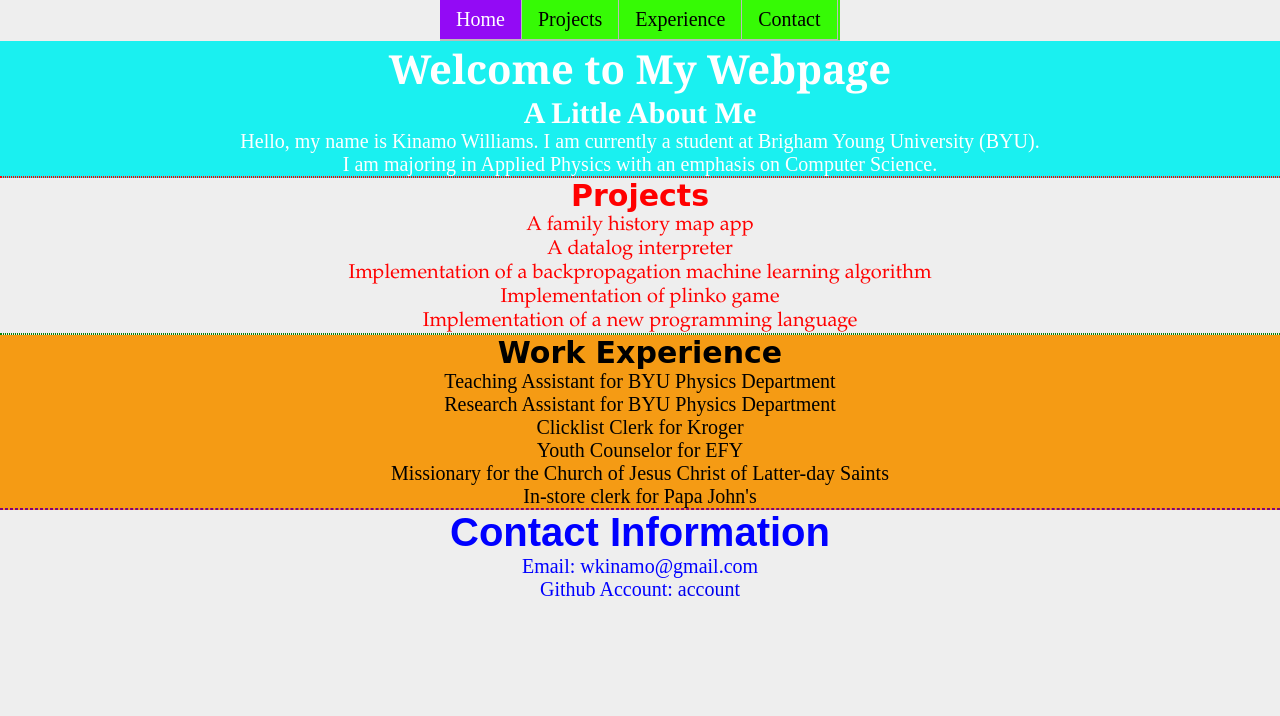
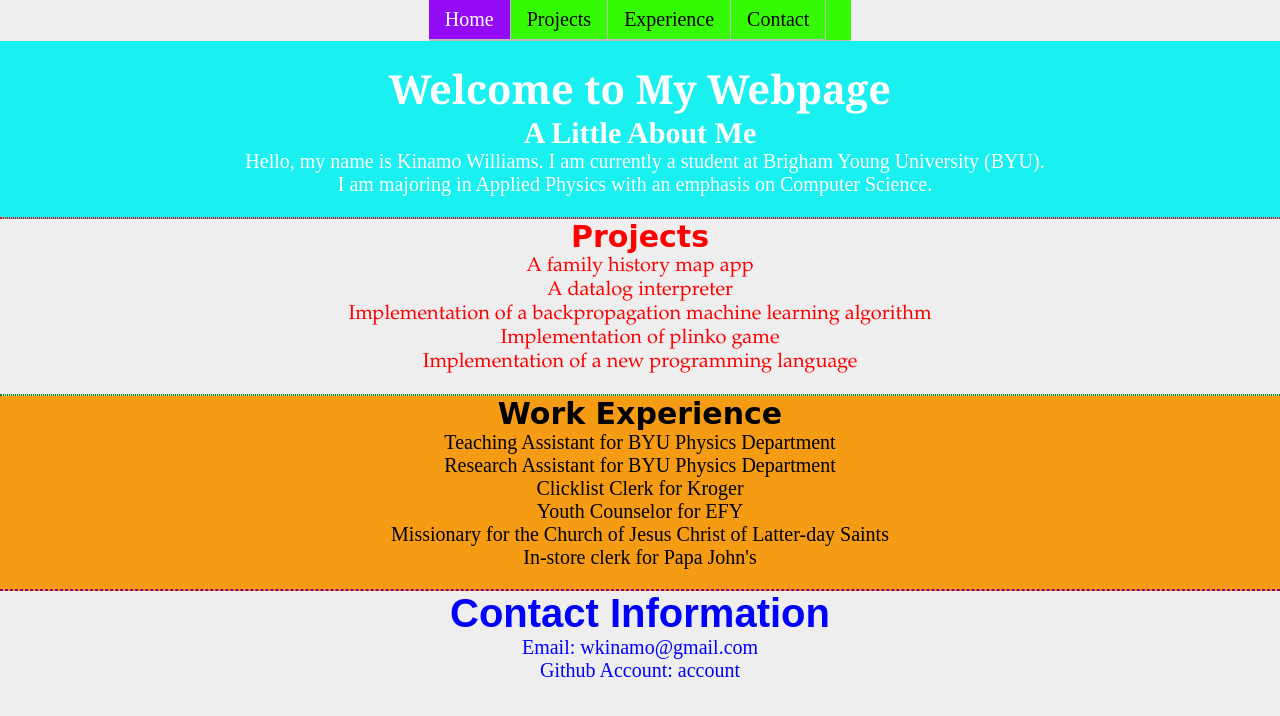
Before and after one commit to jahali25/portfolio, a plain HTML site: page index.html in a window 1280 px wide. Drawn offline with Linux system fonts and the light colour scheme.

Commit message:
Added new some more padding/margins between the different sections

```diff
--- a/index.html
+++ b/index.html
@@ -21,6 +21,8 @@
      <p>Hello, my name is Kinamo Williams. I am currently a student at Brigham
      Young University (BYU).</br> I am majoring in Applied Physics with an emphasis on
      Computer Science.</p>
+
+     <div style='padding-top: 1px'></div>  <!-- Add this -->
 
      <hr/>
    </div>
--- a/styles.css
+++ b/styles.css
@@ -24,7 +24,7 @@ body {
 }
 #navbar {
   text-align: center;
-  width: 31.25%;
+  width: 33%;
   margin: 0 auto;
   background-color: #36fa05; /*Light green */
   overflow: hidden;
@@ -64,18 +64,27 @@ li a:hover:not(.active-page) {
   clear: both;
   background-color: #1af0f0;
   color: #fff;
+
 }
-p.intro {
+.intro p {
   width: 50% auto;
   display: inline;
+  padding: 10px;
+  margin-bottom: 30px;
 }
+.intro hr {
+  margin-top: 20px;
+}
+
 h1 {
   font-family: Georgia, serif;
   font-weight: bold;
+  padding-top: 20px;
 }
 hr {
   border: 1px dotted red;
   border-radius: 1px;
+  margin-top: 20px;
 }
 #contact {
   font-family: fantasy;
```
